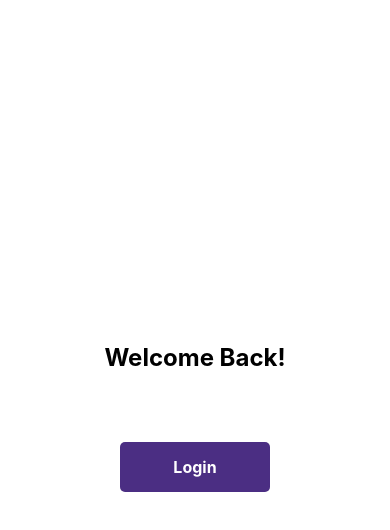
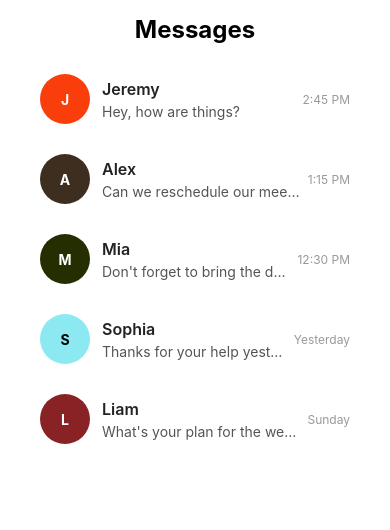
Before and after one commit to SlysDev/friend-ly, a React Native app in the folder Friend-ly/: screen / in a window 390 px wide. Shown: the top 530 px of the page. Built offline with nearby package versions, Linux system fonts and the light colour scheme; no server answers.

Commit message:
feat(chat): implement ChatView and ChatConversationCard components; update App to display ChatView for testing purposes

```diff
--- a/Friend-ly/App.js
+++ b/Friend-ly/App.js
@@ -1,14 +1,15 @@
 // App.js
-import React from 'react';
-import { SafeAreaView } from 'react-native';
-import LoginView from './ui/screens/LoginView';
+import React from "react";
+import { SafeAreaView } from "react-native";
+import LoginView from "./ui/screens/LoginView";
+import ChatView from "./ui/screens/ChatView";
 
 const App = () => {
-  return (
-    <SafeAreaView style={{ flex: 1 }}>
-      <LoginView />
-    </SafeAreaView>
-  );
+    return (
+        <SafeAreaView style={{ flex: 1 }}>
+            <ChatView />
+        </SafeAreaView>
+    );
 };
 
 export default App;
--- /dev/null
+++ b/Friend-ly/ui/components/ChatConversationCard.jsx
@@ -0,0 +1,62 @@
+import React from "react";
+import { View, Text, TouchableOpacity, StyleSheet } from "react-native";
+import UserAvatar from "./UserAvatar";
+
+const ChatConversationCard = ({
+    senderName,
+    lastMessage,
+    timestamp,
+    onPress,
+}) => {
+    return (
+        <TouchableOpacity style={styles.card} onPress={onPress}>
+            <View style={styles.cardContent}>
+                <UserAvatar username={senderName} />
+                <View style={styles.textContainer}>
+                    <Text style={styles.senderName}>{senderName}</Text>
+                    <Text style={styles.lastMessage} numberOfLines={1}>
+                        {lastMessage}
+                    </Text>
+                </View>
+            </View>
+            <Text style={styles.timestamp}>{timestamp}</Text>
+        </TouchableOpacity>
+    );
+};
+
+const styles = StyleSheet.create({
+    card: {
+        marginHorizontal: 15,
+        flexDirection: "row", // Layout children in a row
+        padding: 15,
+        alignItems: "center", // Vertically center items
+        justifyContent: "space-between", // Space between cardContent and timestamp
+    },
+    cardContent: {
+        flexDirection: "row", // Layout children in a row
+        alignItems: "center", // Vertically center items in cardContent
+        flex: 1, // Allow text to shrink if necessary
+    },
+    textContainer: {
+        marginLeft: 12, // Add spacing between the avatar and text
+        flex: 1, // Allow lastMessage to take remaining space
+    },
+    senderName: {
+        fontSize: 16,
+        fontWeight: "600", // Slightly bolder text
+        color: "#222", // Darker text for contrast
+    },
+    lastMessage: {
+        fontSize: 14,
+        color: "#555", // Medium gray for less emphasis
+        marginTop: 4, // Space between senderName and lastMessage
+    },
+    timestamp: {
+        fontSize: 12,
+        color: "#999", // Subtle gray for timestamp
+        marginLeft: 8, // Add a little spacing to avoid cramping
+        textAlign: "right",
+    },
+});
+
+export default ChatConversationCard;
--- /dev/null
+++ b/Friend-ly/ui/components/UserAvatar.jsx
@@ -0,0 +1,60 @@
+import { StyleSheet, Text, View } from "react-native";
+import React from "react";
+
+const UserAvatar = ({ username, width = 50, height = 50 }) => {
+    function generateHexColor(username) {
+        let hash = 0;
+        for (let i = 0; i < username.length; i++) {
+            hash = (hash << 5) - hash + username.charCodeAt(i);
+            hash = hash & hash; // Convert to 32bit integer
+        }
+
+        let color = "#";
+        for (let i = 0; i < 3; i++) {
+            const value = (hash >> (i * 8)) & 0xff;
+            color += value.toString(16).padStart(2, "0");
+        }
+
+        return color;
+    }
+
+    function isColorDark(hexColor) {
+        const r = parseInt(hexColor.substring(1, 3), 16); // Red component
+        const g = parseInt(hexColor.substring(3, 5), 16); // Green component
+        const b = parseInt(hexColor.substring(5, 7), 16); // Blue component
+
+        // Calculate luminance (standard formula for relative luminance)
+        const luminance = 0.2126 * r + 0.7152 * g + 0.0722 * b;
+
+        // Return true if luminance is low (threshold = 128, halfway of 255)
+        return luminance < 128;
+    }
+
+    const backgroundColor = generateHexColor(username);
+    const textColor = isColorDark(backgroundColor) ? "white" : "black";
+
+    return (
+        <View
+            style={{
+                ...styles.container,
+                backgroundColor: backgroundColor,
+                width: width,
+                height: height,
+            }}
+        >
+            <Text style={{ color: textColor, fontWeight: "bold" }}>
+                {username[0].toUpperCase()}
+            </Text>
+        </View>
+    );
+};
+
+export default UserAvatar;
+
+const styles = StyleSheet.create({
+    container: {
+        justifyContent: "center",
+        alignItems: "center",
+        borderRadius: 100,
+    },
+});
--- a/Friend-ly/ui/forms/LoginForm.jsx
+++ b/Friend-ly/ui/forms/LoginForm.jsx
@@ -1,6 +1,5 @@
 import React, { useState } from 'react';
 import { View, StyleSheet, Alert } from 'react-native';
-import InputField from '../components/InputField';
 import Button from '../components/PrimaryButton';
 import appColors from '../common/app-colors'; // Import your appColors
 
--- /dev/null
+++ b/Friend-ly/ui/screens/ChatView.jsx
@@ -0,0 +1,59 @@
+import React from "react";
+import { View, Text, StyleSheet, ScrollView } from "react-native";
+import appColors from "../common/app-colors";
+import ChatConversationCard from "../components/ChatConversationCard";
+
+const ChatView = () => {
+    return (
+        <View style={styles.container}>
+            <Text style={styles.title}>Messages</Text>
+            <ScrollView contentContainerStyle={styles.scrollContainer}>
+                <ChatConversationCard
+                    senderName="Jeremy"
+                    lastMessage="Hey, how are things?"
+                    timestamp="2:45 PM"
+                />
+                <ChatConversationCard
+                    senderName="Alex"
+                    lastMessage="Can we reschedule our meeting?"
+                    timestamp="1:15 PM"
+                />
+                <ChatConversationCard
+                    senderName="Mia"
+                    lastMessage="Don't forget to bring the documents!"
+                    timestamp="12:30 PM"
+                />
+                <ChatConversationCard
+                    senderName="Sophia"
+                    lastMessage="Thanks for your help yesterday!"
+                    timestamp="Yesterday"
+                />
+                <ChatConversationCard
+                    senderName="Liam"
+                    lastMessage="What's your plan for the weekend?"
+                    timestamp="Sunday"
+                />
+            </ScrollView>
+        </View>
+    );
+};
+
+const styles = StyleSheet.create({
+    container: {
+        flex: 1,
+        backgroundColor: appColors.White, // Matches app color scheme
+        paddingHorizontal: 10,
+    },
+    title: {
+        fontSize: 24,
+        fontWeight: "bold",
+        color: appColors.Black, // Text color updated to match app color scheme
+        marginVertical: 15,
+        textAlign: "center",
+    },
+    scrollContainer: {
+        paddingBottom: 20,
+    },
+});
+
+export default ChatView;
```
